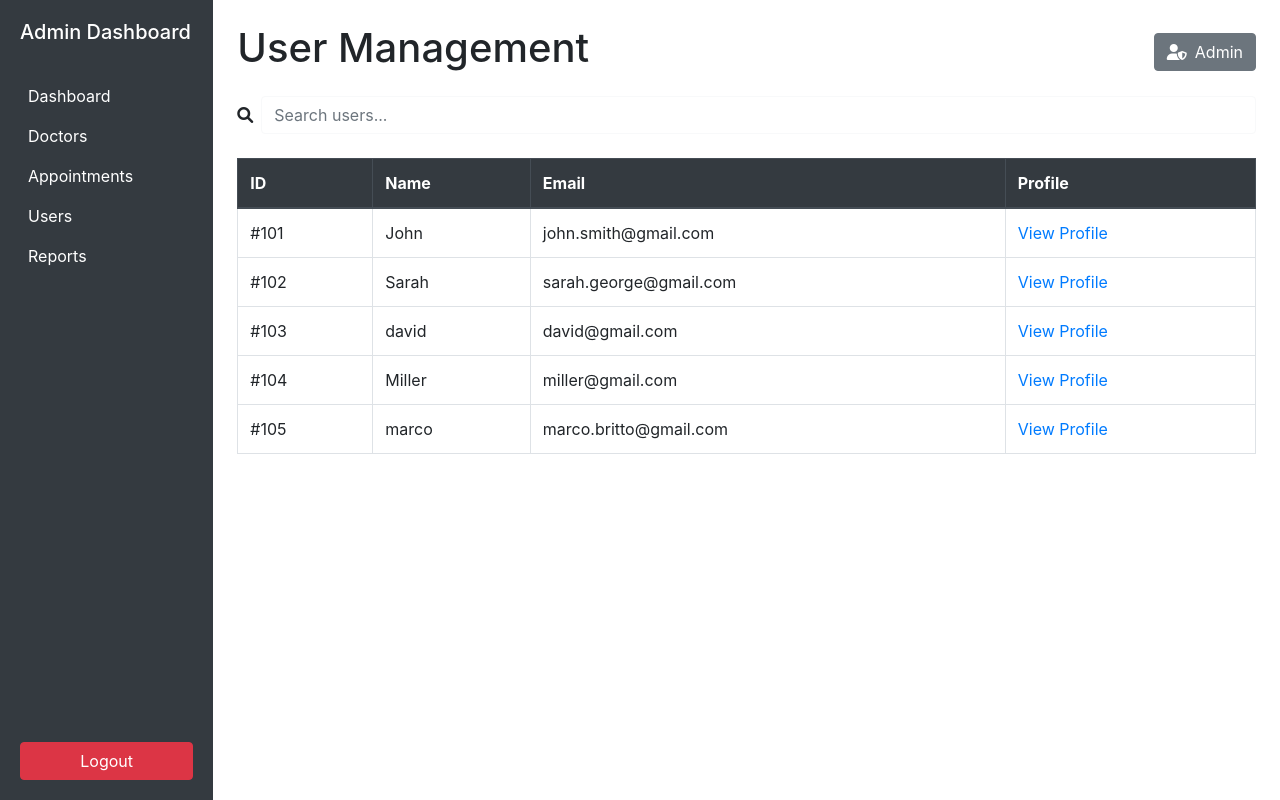
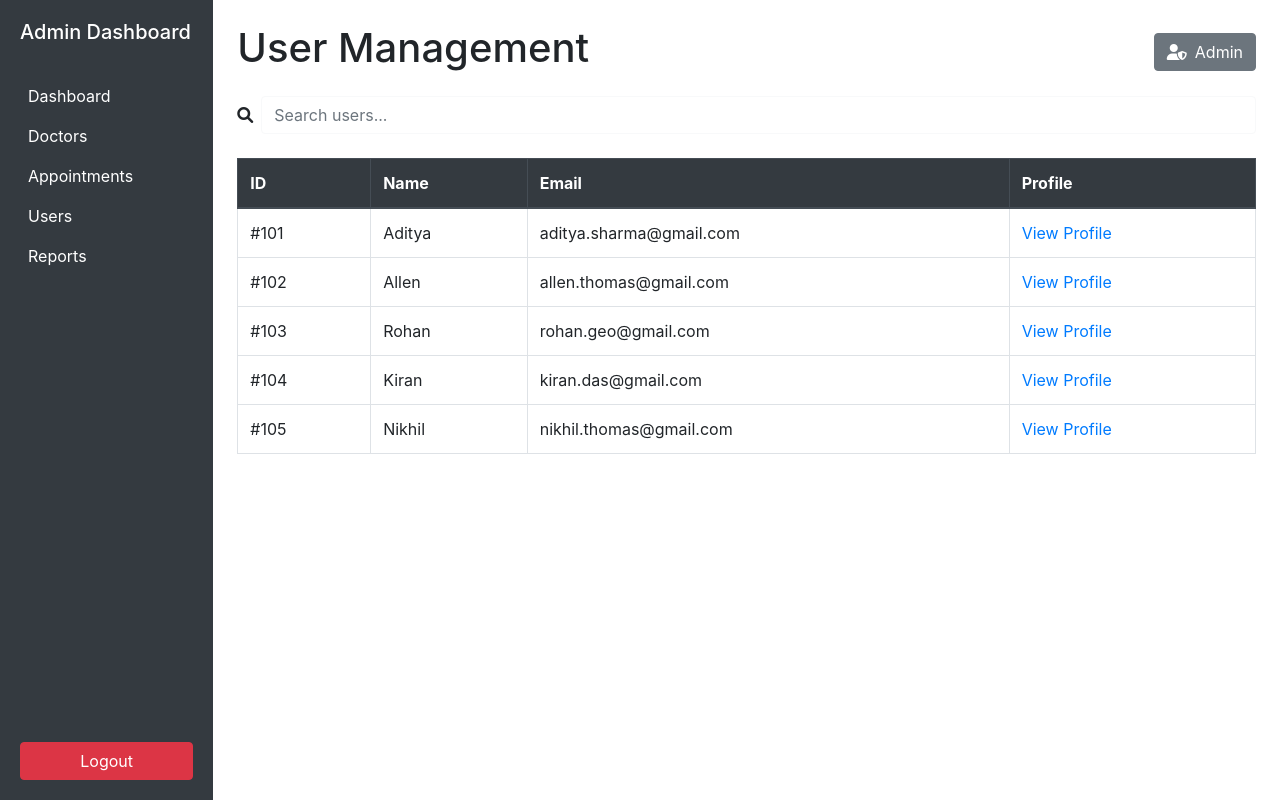
Before and after one commit to amritheshsiva/hospital_management, a Django app: page /users in a window 1280 px wide. Run offline with Django 4.2, Linux system fonts and the light colour scheme; some libraries are stand-ins or nearby versions.

Commit message:
user page updates

```diff
--- a/Admin/adminside/adminapp/templates/user_manage.html
+++ b/Admin/adminside/adminapp/templates/user_manage.html
@@ -37,32 +37,32 @@
                 <tbody>
                     <tr>
                         <td>#101</td>
-                        <td>John</td>
-                        <td>john.smith@gmail.com</td>
+                        <td>Aditya</td>
+                        <td>aditya.sharma@gmail.com</td>
                         <td><a href="#">View Profile</a></td>
                     </tr>
                     <tr>
                         <td>#102</td>
-                        <td>Sarah</td>
-                        <td>sarah.george@gmail.com</td>
+                        <td>Allen</td>
+                        <td>allen.thomas@gmail.com</td>
                         <td><a href="#">View Profile</a></td>
                     </tr>
                     <tr>
                         <td>#103</td>
-                        <td>david</td>
-                        <td>david@gmail.com</td>
+                        <td>Rohan</td>
+                        <td>rohan.geo@gmail.com</td>
                         <td><a href="#">View Profile</a></td>
                     </tr>
                     <tr>
                         <td>#104</td>
-                        <td>Miller</td>
-                        <td>miller@gmail.com</td>
+                        <td>Kiran</td>
+                        <td>kiran.das@gmail.com</td>
                         <td><a href="#">View Profile</a></td>
                     </tr>
                     <tr>
                         <td>#105</td>
-                        <td>marco</td>
-                        <td>marco.britto@gmail.com</td>
+                        <td>Nikhil</td>
+                        <td>nikhil.thomas@gmail.com</td>
                         <td><a href="#">View Profile</a></td>
                     </tr>
                 </tbody>
```
